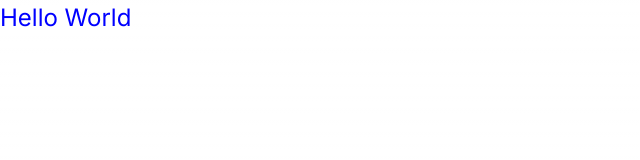
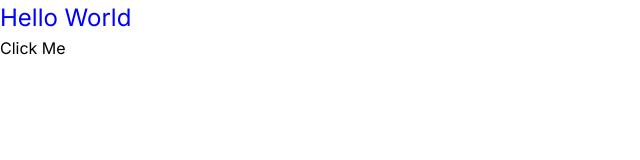
Before and after one commit to kohei240155/next-js-training, a Next.js app: page / in a window 1280 px wide. Shown: the top 160 px of the page, without its empty margins (0-640 px from the left). Built offline with nearby package versions, Linux system fonts and the light colour scheme.

Commit message:
No3 Answer

```diff
--- a/src/app/page.tsx
+++ b/src/app/page.tsx
@@ -1,7 +1,17 @@
-import styles from './styles/Home.module.css'
+"use client"
+
+import styles from "./styles/Home.module.css";
 
 export default function Home() {
+
+  const handleClick = () => {
+    alert("ボタンがクリックされました。");
+  };
+
   return (
-    <h1 className={styles.title}>Hello World</h1>
-  )
+    <>
+      <h1 className={styles.title}>Hello World</h1>
+      <button onClick={handleClick}>Click Me</button>
+    </>
+  );
 }
```
